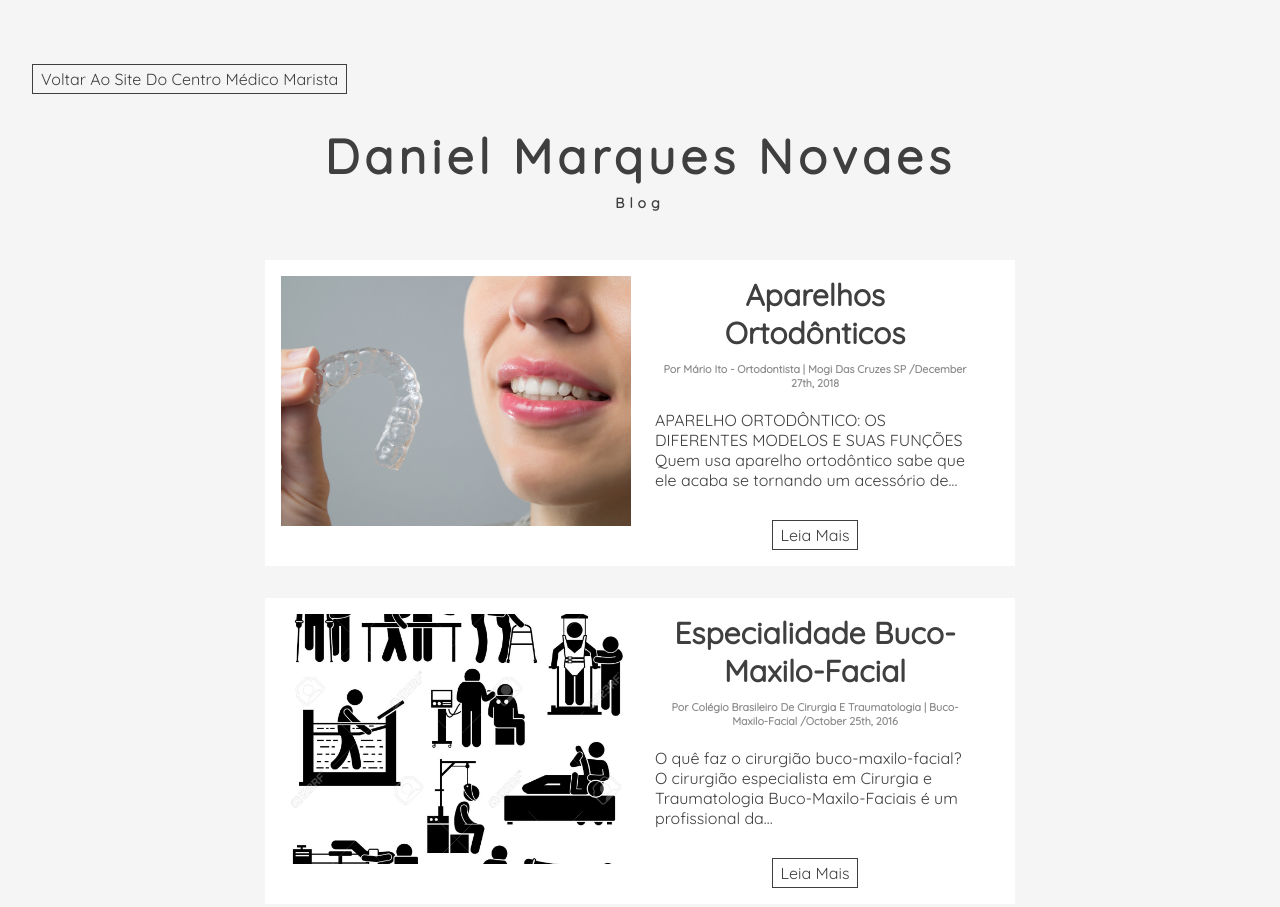
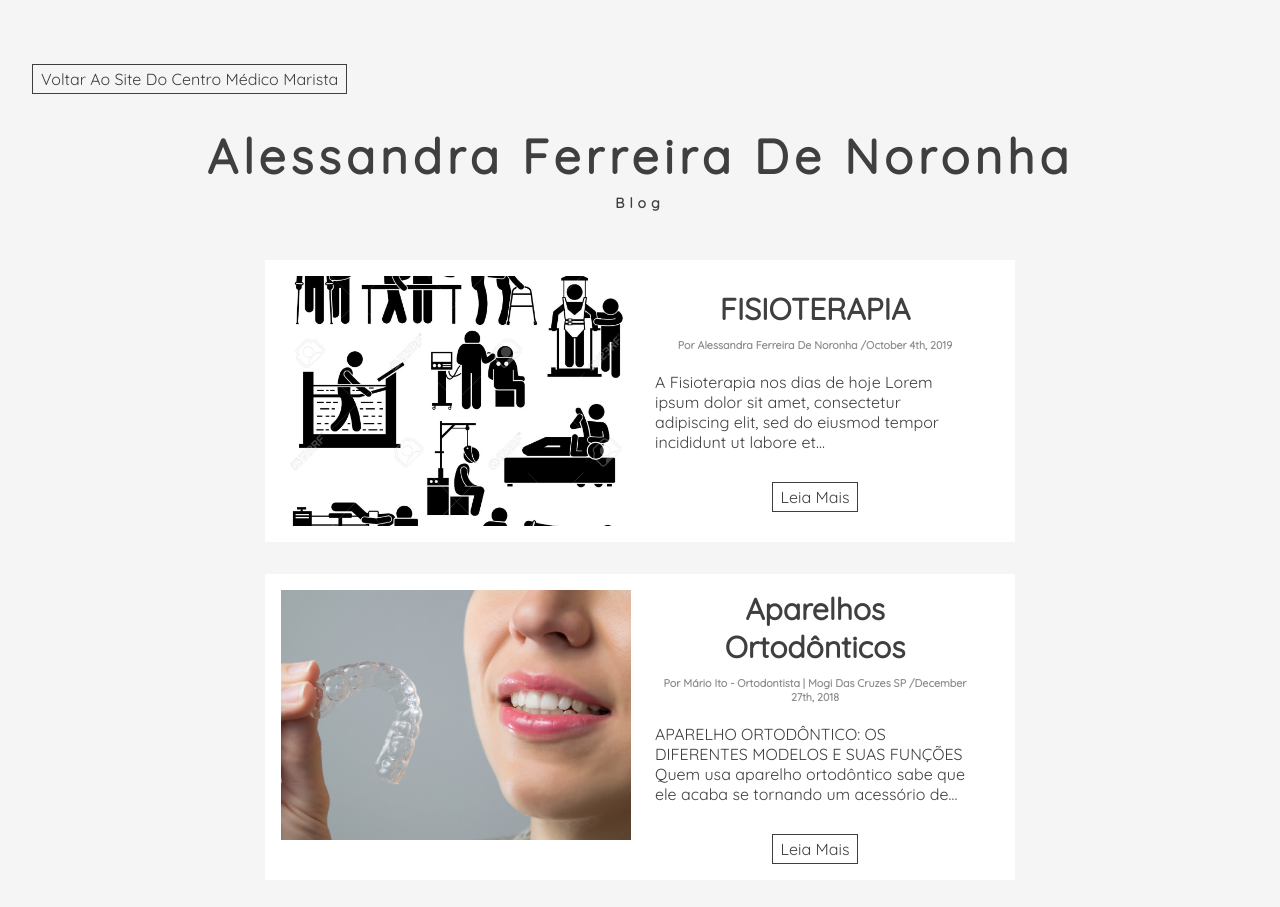
Before and after one commit to delubiod/alessandra_blog, a Gatsby site: page / in a window 1280 px wide. Shown: the top 907 px of the page. Built offline with nearby package versions, Linux system fonts and the light colour scheme; Gatsby itself is replaced by a stand-in of ours.

Commit message:
added rubbish text and change name of the blog owner

```diff
--- a/src/components/PostList.js
+++ b/src/components/PostList.js
@@ -14,7 +14,7 @@
           Voltar Ao Site Do Centro Médico Marista
         </a>
       </div>
-      <h1>Daniel Marques Novaes</h1>
+      <h1>Alessandra Ferreira de Noronha</h1>
       <h4>Blog</h4>
       <div className={styles.center}>
         {posts.map(({ node }, index) => {
--- a/src/posts/1-first-post/first-post.mdx
+++ b/src/posts/1-first-post/first-post.mdx
@@ -1,18 +1,14 @@
 ---
-title: Especialidade Buco-Maxilo-Facial
-slug: ESPECIALIDADE BUCO-MAXILO-FACIAL
+title: FISIOTERAPIA
+slug: FISIOTERAPIA
 image: ./images/fisio1.jpg
-date: 2016-10-25
-author: Colégio brasileiro de cirurgia e traumatologia | Buco-maxilo-facial
+date: 2019-10-04
+author: Alessandra Ferreira de Noronha
 ---
 
-# O quê faz o cirurgião buco-maxilo-facial?
+# A Fisioterapia nos dias de hoje
 
-O cirurgião especialista em Cirurgia e Traumatologia Buco-Maxilo-Faciais é um profissional da Odontologia que tem pós-graduação realizada em ambiente ambulatorial e hospitalar, por isso, tem amplo conhecimento sobre os traumas de face, patologias maxilofacias, cirurgias necessárias para as correções das deformidades da face, distúrbios da articulação têmporo-mandibular entre outras atuações.<br />
-
-Os tratamentos necessários nessa especialidade têm cobertura obrigatória pelos convênios médicos e pelo SUS. Cabe a você escolher o profissional mais capacitado para condução do seu caso.<br />
-
-Caso você não tenha convênio médico, esses tratamentos também são oferecidos pela rede pública de saúde (SUS) em ambiente ambulatorial e/ou em ambiente hospitalar. Dependendo da sua necessidade algumas Faculdades de Odontologia, públicas ou privadas, também oferecem tratamentos coadjuvantes que auxiliam no seu eventual tratamento hospitalar. Normalmente são tratamentos realizados por alunos sob supervisão dos seus professores. Procure na sua região as Faculdades de Odontologia mais próximas que oferecem esse serviço.<br />
+Lorem ipsum dolor sit amet, consectetur adipiscing elit, sed do eiusmod tempor incididunt ut labore et dolore magna aliqua. Ut enim ad minim veniam, quis nostrud exercitation ullamco laboris nisi ut aliquip ex ea commodo consequat. Duis aute irure dolor in reprehenderit in voluptate velit esse cillum dolore eu fugiat nulla pariatur. Excepteur sint occaecat cupidatat non proident, sunt in culpa qui officia deserunt mollit anim id est laborum.<br />
 
 <div className="post-image">
 
@@ -20,6 +16,4 @@
 
 </div>
 
-Para cirurgias ambulatoriais algumas Prefeituras disponibilizam centros de especialidade que podem oferecer também esse serviço em Cirurgia Maxilofacial. É importante verificar essa disponibilidade junto à Prefeitura da sua região.<br />
-
-Para as cirurgias em âmbito hospitalar, alguns hospitais da rede pública e saúde oferecem esse serviço. Normalmente são hospitais que oferecem programas de Residência hospitalar em Cirurgia e Traumatologia Buco Maxilo Facial.
+Lorem ipsum dolor sit amet, consectetur adipiscing elit, sed do eiusmod tempor incididunt ut labore et dolore magna aliqua. Ut enim ad minim veniam, quis nostrud exercitation ullamco laboris nisi ut aliquip ex ea commodo consequat. Duis aute irure dolor in reprehenderit in voluptate velit esse cillum dolore eu fugiat nulla pariatur. Excepteur sint occaecat cupidatat non proident, sunt in culpa qui officia deserunt mollit anim id est laborum.
```
